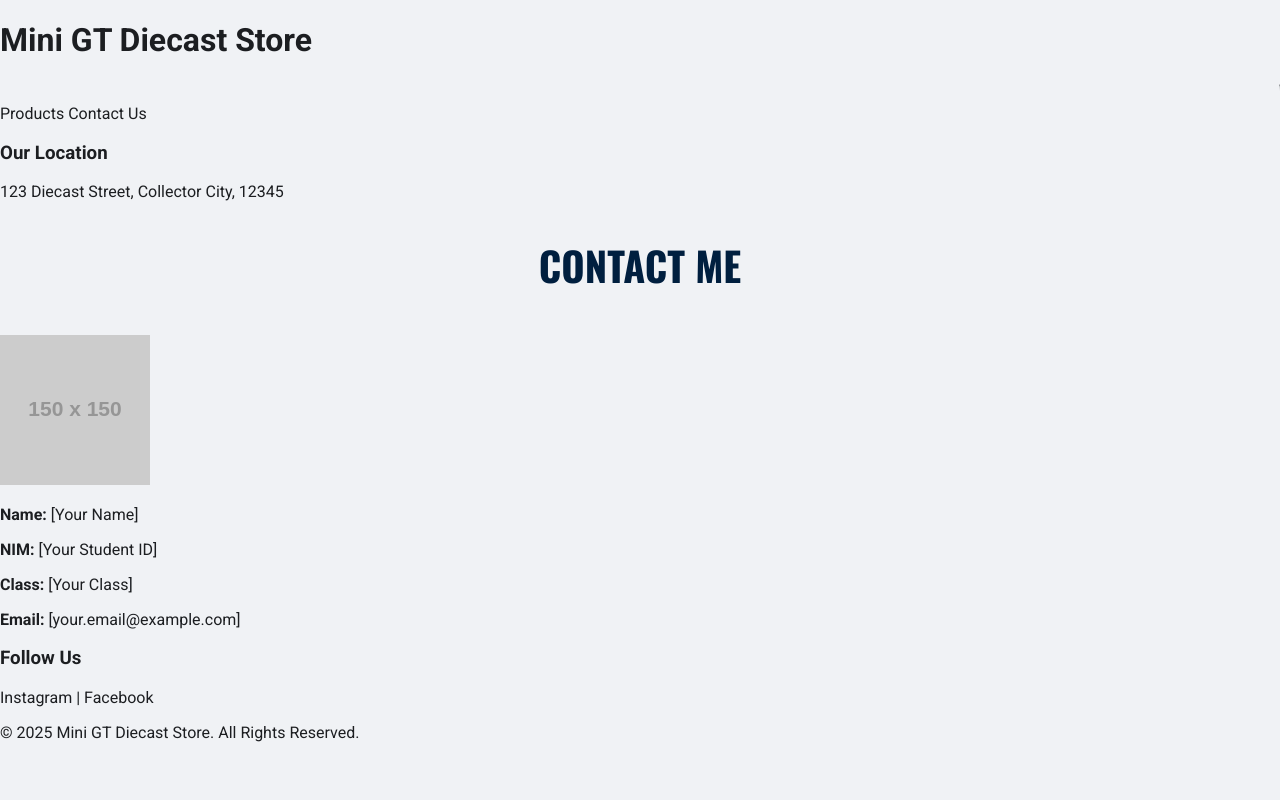
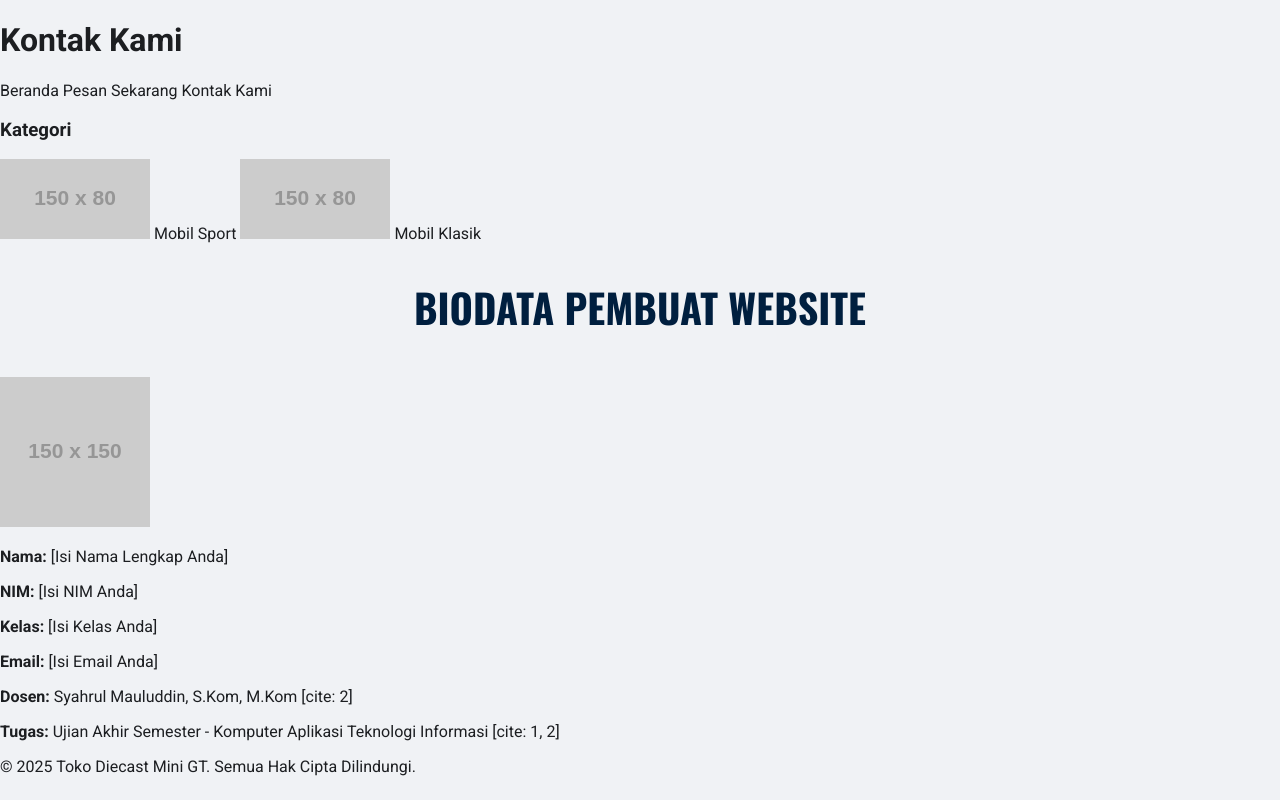
Before and after one commit to Amjadussidqi/UASKATI10524076, a plain HTML site: page kontak.html in a window 1280 px wide. Drawn offline with nearby package versions, Linux system fonts and the light colour scheme; placeholder pictures from the web are drawn by us.

Commit message:
Update kontak.html

```diff
--- a/kontak.html
+++ b/kontak.html
@@ -1,45 +1,58 @@
 <!DOCTYPE html>
-<html lang="en">
+<html lang="id">
 <head>
     <meta charset="UTF-8">
     <meta name="viewport" content="width=device-width, initial-scale=1.0">
-    <title>Contact Us - Mini GT Diecast Store</title>
+    <title>Kontak Kami</title>
     <link rel="stylesheet" href="style.css">
 </head>
 <body>
     <div class="container">
         <header class="header">
-            <h1>Mini GT Diecast Store</h1>
-            <marquee behavior="scroll" direction="left" class="marquee">We'd love to hear from you!</marquee>
+            <h1>Kontak Kami</h1>
         </header>
+
         <nav class="menu">
-            <a href="index.html">Products</a>
-            <a href="kontak.html">Contact Us</a>
+            <a href="index.html">Beranda</a>
+            <a href="transaksi.html">Pesan Sekarang</a>
+            <a href="kontak.html">Kontak Kami</a>
         </nav>
+
         <div class="main-content">
-            <aside class="left">
-                <h3>Our Location</h3>
-                <p>123 Diecast Street, Collector City, 12345</p>
+             <aside class="sidebar-kiri">
+                <h3>Kategori</h3>
+                <div class="kategori-container">
+                    <a href="#" class="kategori-item">
+                        <img src="https://via.placeholder.com/150x80/003366/FFFFFF?text=Sport" alt="Mobil Sport">
+                        <span>Mobil Sport</span>
+                    </a>
+                    <a href="#" class="kategori-item">
+                        <img src="https://via.placeholder.com/150x80/003366/FFFFFF?text=Klasik" alt="Mobil Klasik">
+                        <span>Mobil Klasik</span>
+                    </a>
+                </div>
             </aside>
-            <main class="content">
-                <h2>Contact Me</h2>
-                <div class="contact-card">
-                    <img src="https://via.placeholder.com/150" alt="Your Photo" class="profile-pic">
-                    <div class="contact-info">
-                        <p><strong>Name:</strong> [Your Name]</p>
-                        <p><strong>NIM:</strong> [Your Student ID]</p>
-                        <p><strong>Class:</strong> [Your Class]</p>
-                        <p><strong>Email:</strong> <a href="mailto:[your.email@example.com]">[your.email@example.com]</a></p>
+
+            <main class="konten-utama">
+                <h2>Biodata Pembuat Website</h2>
+                <div class="kartu-biodata">
+                    <div class="foto-profil">
+                        <img src="https://via.placeholder.com/150" alt="Foto Anda">
+                    </div>
+                    <div class="info-biodata">
+                        <p><strong>Nama:</strong> [Isi Nama Lengkap Anda]</p>
+                        <p><strong>NIM:</strong> [Isi NIM Anda]</p>
+                        <p><strong>Kelas:</strong> [Isi Kelas Anda]</p>
+                        <p><strong>Email:</strong> [Isi Email Anda]</p>
+                        <p><strong>Dosen:</strong> Syahrul Mauluddin, S.Kom, M.Kom [cite: 2]</p>
+                        <p><strong>Tugas:</strong> Ujian Akhir Semester - Komputer Aplikasi Teknologi Informasi [cite: 1, 2]</p>
                     </div>
                 </div>
             </main>
-            <aside class="right">
-                <h3>Follow Us</h3>
-                <p><a href="#">Instagram</a> | <a href="#">Facebook</a></p>
-            </aside>
         </div>
+
         <footer class="footer">
-            <p>&copy; 2025 Mini GT Diecast Store. All Rights Reserved.</p>
+            <p>&copy; 2025 Toko Diecast Mini GT. Semua Hak Cipta Dilindungi.</p>
         </footer>
     </div>
 </body>
```
